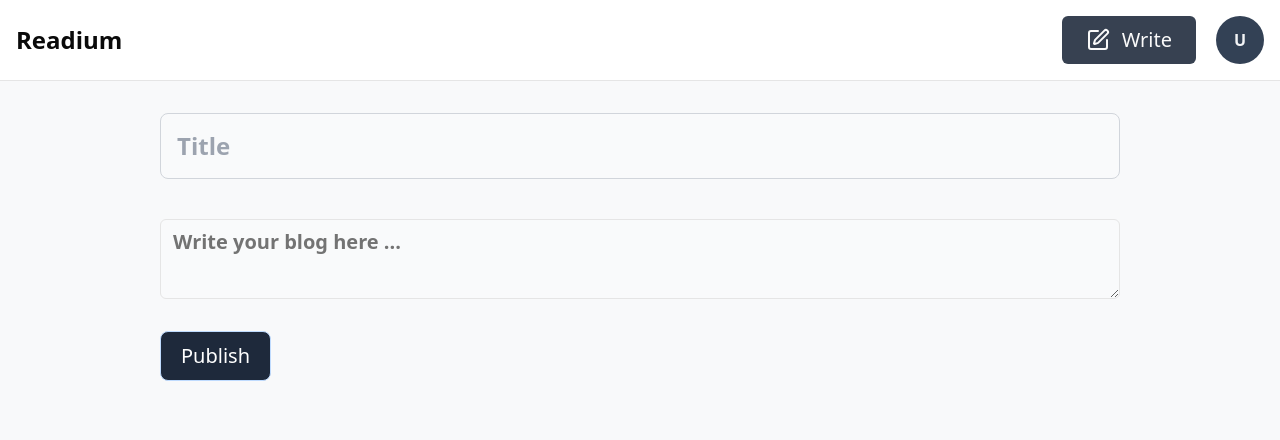
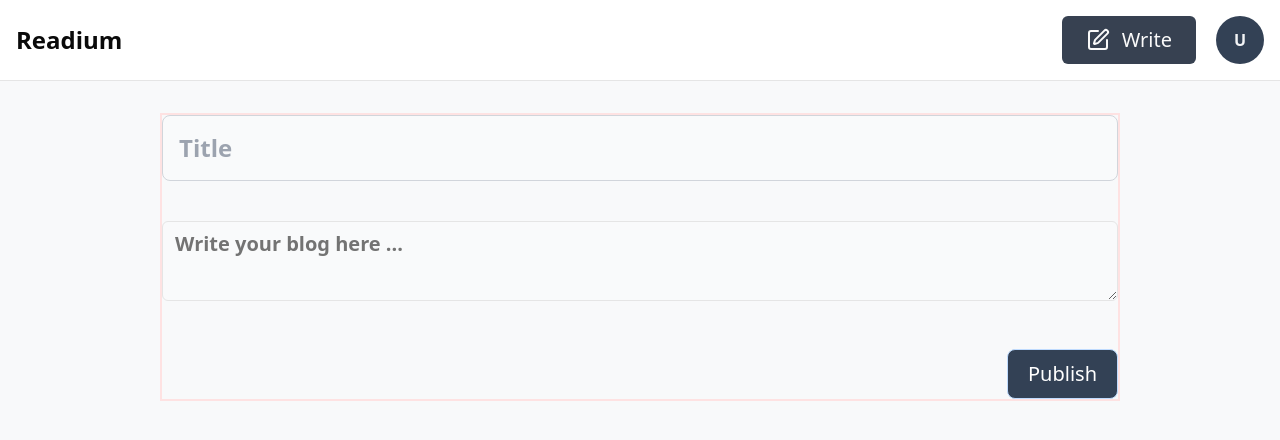
Before and after one commit to anynomous001/Medium_Full-Stack, a React (Vite) app in the folder frontend/: page /publish in a window 1280 px wide. Shown: the top 440 px of the page. Built offline with nearby package versions, Linux system fonts and the light colour scheme; no server answers; sample sign-in values are in the browser's storage.

Commit message:
blog publich ui updated

```diff
--- a/frontend/src/components/Blogcards.tsx
+++ b/frontend/src/components/Blogcards.tsx
@@ -1,5 +1,4 @@
 import { Link } from 'react-router-dom'
-import Avatar from './Avatar'
 import { CircleEllipsis } from 'lucide-react';
 import {
     DropdownMenu,
--- a/frontend/src/pages/PublishBlog.tsx
+++ b/frontend/src/pages/PublishBlog.tsx
@@ -68,13 +68,13 @@ const PublishBlog = () => {
             <Appbar />
             <div className='flex flex-col items-center pt-8 bg-[#f8f9fa] min-h-screen '>
 
-                <form className='space-y-8 w-3/4 ' onSubmit={handleSubmit(onSubmit)} >
+                <form className='space-y-3 md:space-y-8 w-3/4 border-2 border-red-100 flex-col justify-end ' onSubmit={handleSubmit(onSubmit)} >
                     <div>
 
                         <input
                             type="search"
                             id="default-search"
-                            className="block w-full py-2 px-1 md:p-4 ps-2 md:ps-4 text:xl  md:text-2xl text-slate-700 font-bold border border-gray-300 rounded-lg bg-gray-50 focus:outline-gray-200"
+                            className="block w-full py-2 px-1 md:p-4 ps-2 md:ps-4 text:xl  md:text-2xl text-slate-400 font-bold border border-gray-300 rounded-lg bg-gray-50 focus:outline-gray-200"
                             placeholder="Title"
                             {...register('title')}
                         />
@@ -83,7 +83,7 @@ const PublishBlog = () => {
                     </div>
                     <div>
                         <Textarea
-                            className='mt-10 bg-gray-50 focus:outline-gray-200 text-xl font-bold  text-slate-400' placeholder='Write your blog here ...'
+                            className=' mt-4 md:mt-10 bg-gray-50 focus:outline-gray-200 text-xl font-bold  text-slate-400' placeholder='Write your blog here ...'
                             {...register('content')}
                         />
                         {errors.content && <p className='text-red-500'>{errors.content.message}</p>}
@@ -100,15 +100,17 @@ const PublishBlog = () => {
                         />
                          <MDEditor.Markdown source={content} style={{ whiteSpace: 'pre-wrap' }} />
                           */}
+                    <div className='flex justify-end mt-0'>
 
                         <Button
-                        className='border border-blue-200 py-6 px-5 mt-6 text-bold text-xl rounded-lg focus:border focus:border-slate-200  bg-slate-800 text-white  '
+                            className='  border border-blue-200 md:py-6 md:px-5 p-4  mt-4 text-bold text-lg md:text-xl rounded-lg focus:border focus:border-slate-200  bg-slate-700 text-white  '
                             disabled={isSubmitting}
                             type='submit'
                             variant={'ghost'}
                         >{isSubmitting ? 'Publishing...' : 'Publish'}
                         </Button>
 
+                    </div>
 
 
                 </form>
```
Lines whose indentation alone changed are shown as unchanged.
